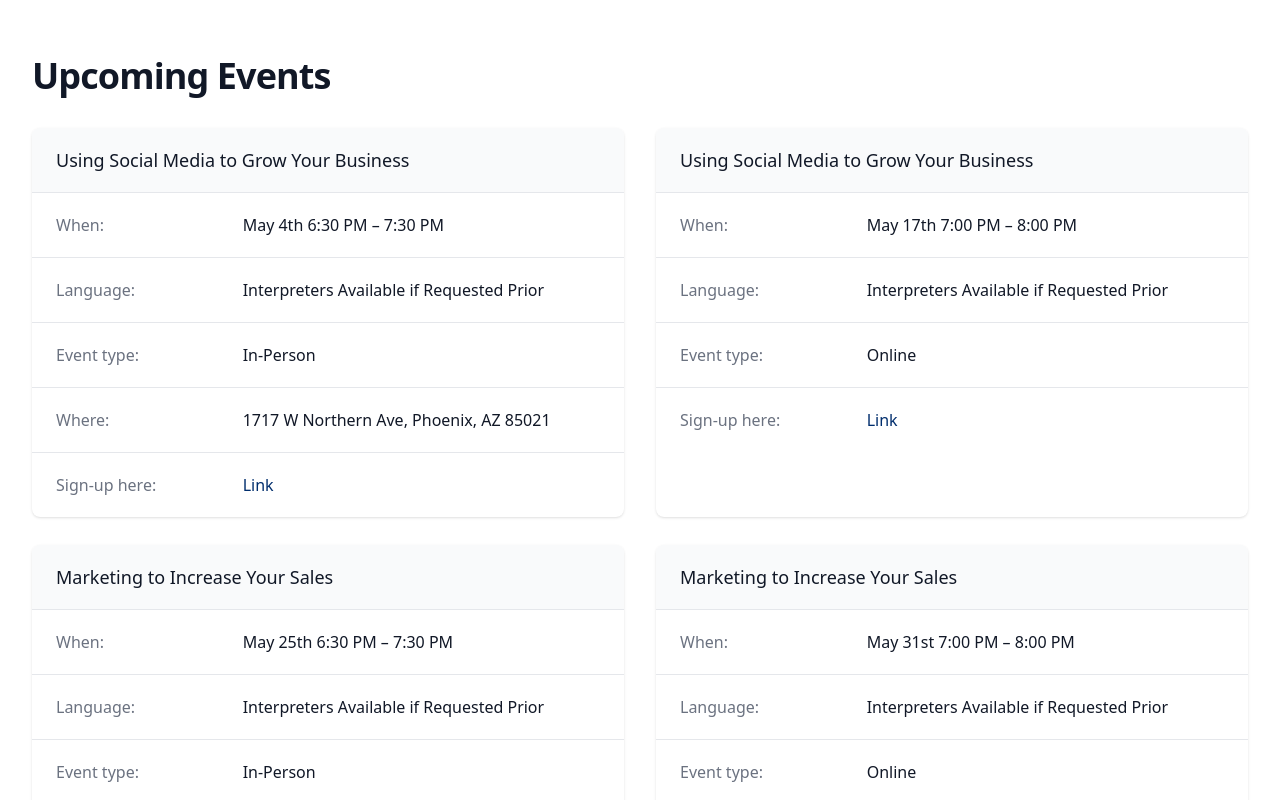
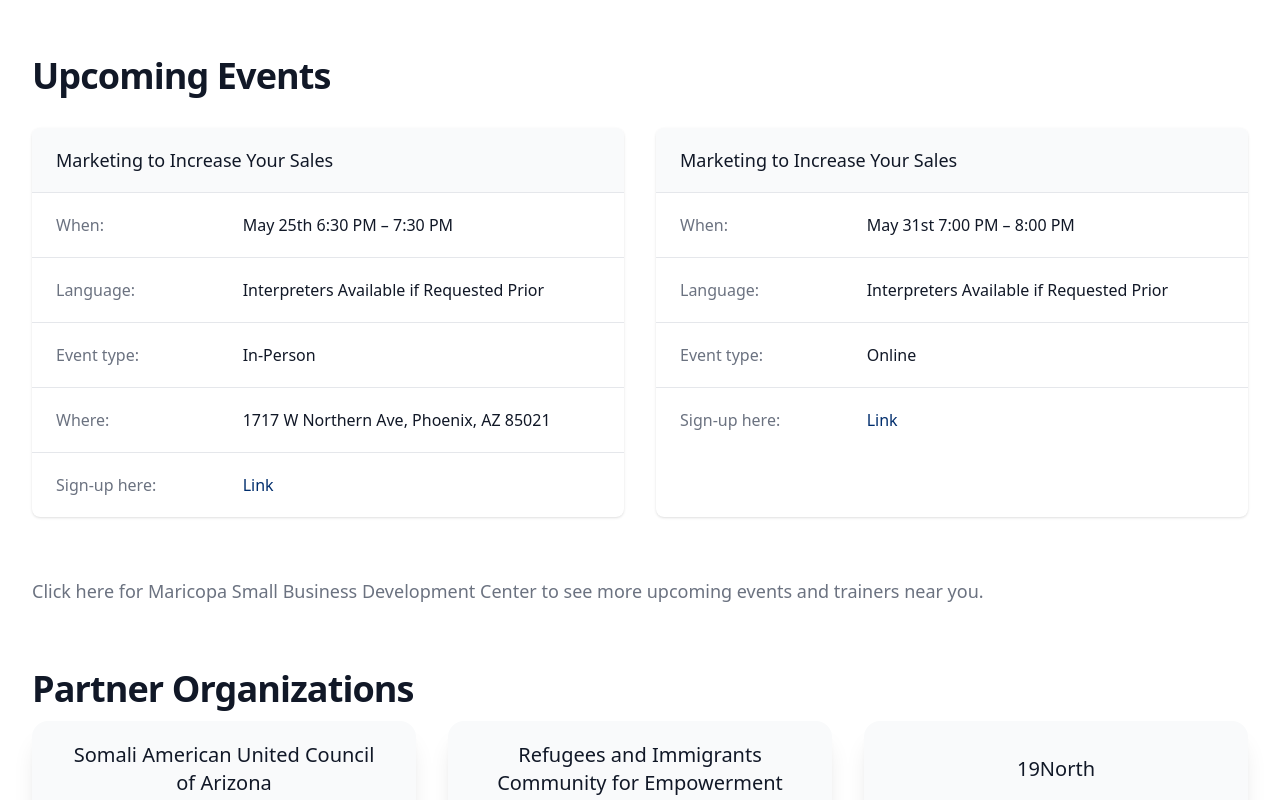
Before and after one commit to ericagirges/cnpp-website, a Next.js app in the folder app/: page /region/arizona in a window 1280 px wide. Shown: the part 960-1760 px from the top of the page. Built offline with nearby package versions, Linux system fonts and the light colour scheme.

Commit message:
Update StateContent.js

```diff
--- a/app/page-content/StateContent.js
+++ b/app/page-content/StateContent.js
@@ -31,24 +31,6 @@ export const StateData = {
     ],
     body: 'IRC CNPP will support the small business communities in Metro Phoenix and the surrounding area by providing information and tools to help stabilize and grow local small businesses, including individualized counseling, mentoring, and training.  Business advisors can also help small business owners apply for small business relief grants and loans and assist small business owners who have already received COVID-19 relief loans prepare documentation in support of loan forgiveness. This includes the current City of Phoenix Business Relief grant program. Project partners offer specialized supports to small agricultural and related businesses.  Interpretation services for all services and trainings are available upon request.',
     events: [
-      {
-        title: 'Using Social Media to Grow Your Business',
-        language: 'Interpreters Available if Requested Prior',
-        date: 'May 4th',
-        time: '6:30 PM – 7:30 PM ',
-        type: 'In-Person',
-        address: '1717 W Northern Ave, Phoenix, AZ 85021',
-        link: 'https://www.eventbrite.com/e/using-social-media-to-grow-your-business-in-person-tickets-293170951207?aff=ebdsoporgprofile',
-      },
-      {
-        title: 'Using Social Media to Grow Your Business',
-        language: 'Interpreters Available if Requested Prior',
-        date: 'May 17th',
-        time: '7:00 PM – 8:00 PM',
-        type: 'Online',
-        address: '',
-        link: 'https://www.eventbrite.com/e/using-social-media-to-grow-your-business-online-workshop-tickets-293184561917?aff=ebdsoporgprofile',
-      },
       {
         title: 'Marketing to Increase Your Sales',
         language: 'Interpreters Available if Requested Prior',
@@ -204,6 +186,41 @@ export const StateData = {
         type: 'LSI Global Greens Farmers Market, 3200 University Ave, Des Moines, IA 50311',
         link: 'https://lsiowa.org/market/',
       },
+      {
+        title: 'The Story Of Panka Peruvian Restaurant Mariela Maya',
+        date: 'June 3',
+        time: '12-1pm',
+        type: 'Online',
+        link: 'https://urldefense.com/v3/__https://theiowacenter.us17.list-manage.com/track/click?u=78ab2c6a80388aeee9037bd78&id=4f5b99d67e&e=29308af000__;!!IDEMUsA!C82L-RjsT5ZD71YWO_3ze7l0tNObsbXj_7xhZbjyBNY071_0LEZz8RQOr5edWxJ5WL4mCbOJnSg7kYbHavm9iwdHt9U$',
+      },
+      {
+        title: 'A Foolproof Plan on Increasing Sales',
+        date: 'June 7',
+        time: '12-1pm',
+        type: 'Online',
+        link: 'https://urldefense.com/v3/__https://theiowacenter.us17.list-manage.com/track/click?u=78ab2c6a80388aeee9037bd78&id=c669b2d636&e=29308af000__;!!IDEMUsA!C82L-RjsT5ZD71YWO_3ze7l0tNObsbXj_7xhZbjyBNY071_0LEZz8RQOr5edWxJ5WL4mCbOJnSg7kYbHavm90AAo5zo$',
+      },
+       {
+        title: 'Work For Yourself @50+ 5 Simple Steps to Get Your Started!',
+        date: 'June 13',
+        time: '9-11am',
+        type: 'Online',
+        link: 'https://urldefense.com/v3/__https://theiowacenter.us17.list-manage.com/track/click?u=78ab2c6a80388aeee9037bd78&id=fb853cc717&e=29308af000__;!!IDEMUsA!C82L-RjsT5ZD71YWO_3ze7l0tNObsbXj_7xhZbjyBNY071_0LEZz8RQOr5edWxJ5WL4mCbOJnSg7kYbHavm99OR9j1M$',
+      },
+      {
+        title: 'Always Ready: Business Plan',
+        date: 'June 15',
+        time: '12-1pm',
+        type: 'Online',
+        link: 'https://urldefense.com/v3/__https://theiowacenter.us17.list-manage.com/track/click?u=78ab2c6a80388aeee9037bd78&id=33223d96c9&e=29308af000__;!!IDEMUsA!C82L-RjsT5ZD71YWO_3ze7l0tNObsbXj_7xhZbjyBNY071_0LEZz8RQOr5edWxJ5WL4mCbOJnSg7kYbHavm9eLJZF80$',
+      },
+      {
+        title: 'Always Ready: Financials',
+        date: 'June 29',
+        time: '12-1pm',
+        type: 'Online',
+        link: 'https://urldefense.com/v3/__https://theiowacenter.us17.list-manage.com/track/click?u=78ab2c6a80388aeee9037bd78&id=719b51f33b&e=29308af000__;!!IDEMUsA!C82L-RjsT5ZD71YWO_3ze7l0tNObsbXj_7xhZbjyBNY071_0LEZz8RQOr5edWxJ5WL4mCbOJnSg7kYbHavm9go6EspU$',
+      },
     ],
     upcoming: {
       text: 'Click here for Iowa Small Business Development Center to see more upcoming events and trainers near you.',
@@ -260,15 +277,6 @@ export const StateData = {
     ],
     body: 'IRC CNPP will support the small business communities the Salt Lake City metro region and the surrounding areas by providing information and tools to help stabilize and grow your business, including individualized counseling, mentoring, and training. Business advisors can also help small business owners apply for small business relief grants and loans and assist small business owners who have already received COVID-19 relief loans prepare documentation in support of loan forgiveness.  Interpretation services are available upon request. Partners in this project also have business incubator programs for food entrepreneurs.  Interpretation services for all services and trainings are available upon request.',
     events: [
-      {
-        title: 'Sugar House Coffee Pop Up',
-        language: '',
-        date: 'May 5th',
-        time: '10:00 AM - 2:00 PM',
-        type: 'In-Person',
-        address: '2011 S 1100 E Salt Lake City, UT 84106',
-        link: '',
-      },
       {
         title: 'Sugar House Coffee Pop Up',
         language: '',
```
